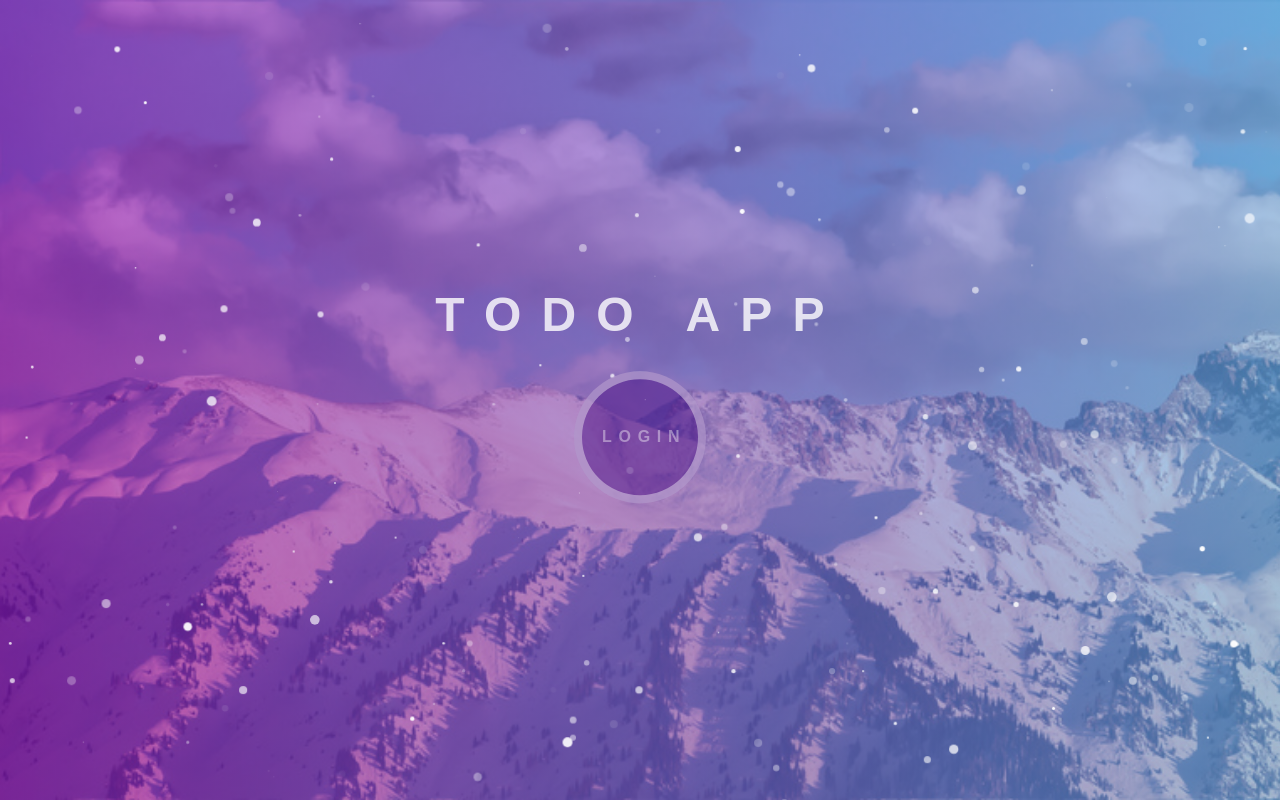
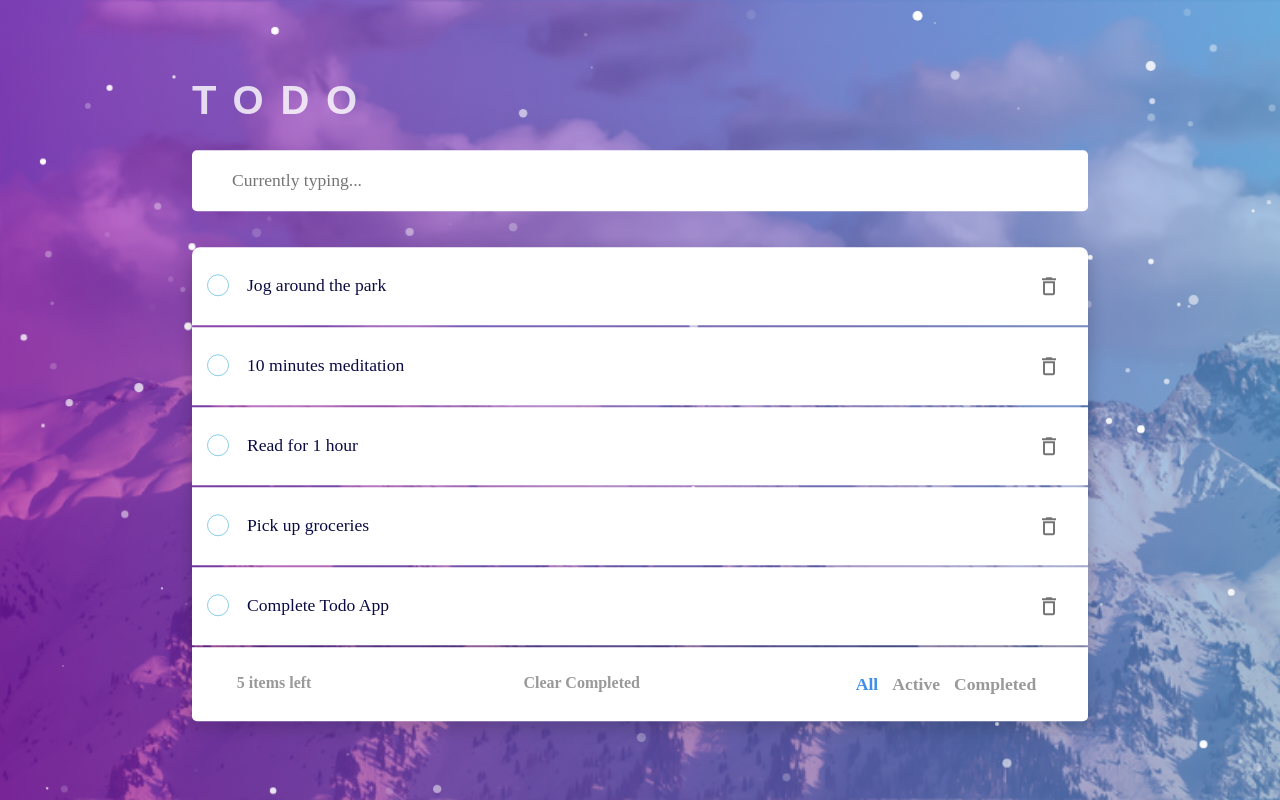
Before and after one commit to TVasilieva/Todo-API, a React (Create React App) app: page /todo in a window 1280 px wide. Built offline with nearby package versions, Linux system fonts and the light colour scheme.

Commit message:
feat: added router to login-page

```diff
--- a/package.json
+++ b/package.json
@@ -17,6 +17,7 @@
     "node-sass": "^7.0.1",
     "react": "^17.0.2",
     "react-dom": "^17.0.2",
+    "react-router-dom": "^6.2.1",
     "react-scripts": "5.0.0",
     "typescript": "^4.5.5",
     "web-vitals": "^2.1.4"
--- a/src/App.scss
+++ b/src/App.scss
@@ -5,7 +5,7 @@
 }
 
 h1 {
-  margin-bottom: 8%;
+  margin-bottom: 3%;
   font: 2.5em "Fira Sans", sans-serif;
   font-weight: 600;
   color: rgba(255, 255, 255, 0.8);
@@ -31,7 +31,7 @@ h1 {
   padding: 20px;
   top: 54%;
   left: 50%;
-  transform: translate(-50%, -46%);
+  transform: translate(-50%, -54%);
   text-align: center;
   background-color: rgba(75, 14, 133, 0.5);
   color: rgba(255, 255, 255, 0.4);
@@ -51,6 +51,13 @@ h1 {
   color: rgba(255, 255, 255, 0.8);
 }
 
+.user-page {
+  width: 70%;
+  position: absolute;
+  top: 50%;
+  left: 50%;
+  transform: translate(-50%, -50%);
+}
+
 //add btn
 //btn as props
-//portal
--- a/src/App.tsx
+++ b/src/App.tsx
@@ -3,54 +3,25 @@ import React, { FC, useState } from "react";
 import "./App.scss";
 
 import Layout from "./components/Layout";
-import InputForAdding from "./components/InputForAdding";
-import ListOfTodos from "./components/ListOfTodos";
 import Login from "./components/Login";
-import ShownItems from "./components/ShownItems";
-import LoginPortal from "./components/LoginPortal";
+import MainPage from "./pages/MainPage";
+import AppPage from "./pages/AppPage";
 
-import { todos } from "./todos";
+import { BrowserRouter as Router, Routes, Route } from "react-router-dom";
 
 const App: FC = () => {
-  const [user, setUser] = useState<boolean>(false);
-  const [isOpened, setIsOpened] = useState<boolean>(false);
   const [completed, setCompleted] = useState<boolean>(false);
-
-  const closeLoginModal = (): void => {
-    setIsOpened(false);
-  };
 
   return (
     <Layout>
-      {!user ? (
-        <>
-          {isOpened && (
-            <LoginPortal>
-              <Login onClose={closeLoginModal} />
-            </LoginPortal>
-          )}
-          {!isOpened && !user && (
-            <>
-              <h2 className="greeting">todo app</h2>
-              <button
-                className="login-btn"
-                onClick={() => {
-                  setIsOpened(!isOpened);
-                }}
-              >
-                Login
-              </button>
-            </>
-          )}
-        </>
-      ) : (
-        <>
-          <h1>todo</h1>
-          <InputForAdding />
-          <ListOfTodos todos={todos} />
-          <ShownItems />
-        </>
-      )}
+      <Router>
+        <Routes>
+          <Route path="/" element={<MainPage />} />
+          <Route path="/login" element={<Login />} />
+          <Route path="/todo" element={<AppPage />} />
+          <Route path="*">{"404"}</Route>
+        </Routes>
+      </Router>
     </Layout>
   );
 };
--- a/src/components/InputForAdding/index.tsx
+++ b/src/components/InputForAdding/index.tsx
@@ -4,13 +4,7 @@ import ComponentProps from "./types";
 import "./style.css";
 
 const InputForAdding: FC<ComponentProps> = () => {
-  return (
-    <input
-      className="inputForAdding"
-      placeholder="Currently typing..."
-      value=""
-    />
-  );
+  return <input className="inputForAdding" placeholder="Currently typing..." />;
 };
 
 export default InputForAdding;
--- a/src/components/InputForAdding/style.css
+++ b/src/components/InputForAdding/style.css
@@ -1,8 +1,10 @@
 .inputForAdding {
+  width: 100%;
   padding: 20px 40px;
   margin-bottom: 4%;
   background-color: #fff;
   border: none;
   border-radius: 5px;
   font-size: 1.1em;
+  font-family: "Bradley Hand", cursive;
 }
--- a/src/components/Login/index.tsx
+++ b/src/components/Login/index.tsx
@@ -1,32 +1,44 @@
-import React, { FC } from "react";
+import React, { FC, Fragment } from "react";
 
 import CloseIcon from "@mui/icons-material/Close";
 
 import "./style.css";
 import ComponentProps, { LoginHeader, SignUp } from "./types";
+import { useNavigate } from "react-router-dom";
+import LoginPortal from "../LoginPortal";
 
 const Login: FC<ComponentProps> = ({ onClose }) => {
   const loginHeaderInfo: LoginHeader[] = [
-    { id: "tab-1", className: "sign-in", name: "In" },
-    { id: "tab-2", className: "sign-up", name: "Up" },
+    { id: "tab-1", className: "sign-in", name: "In", checked: true },
+    { id: "tab-2", className: "sign-up", name: "Up", checked: false },
   ];
 
   const loginHeader = loginHeaderInfo.map((el) => {
     return (
-      <>
+      <Fragment key={el.id}>
         <input
           id={el.id}
           type="radio"
           name="tab"
           className={el.className}
-          checked
+          defaultChecked={el.checked}
         />
         <label htmlFor={el.id} className="tab">
           Sign {el.name}
         </label>
-      </>
+      </Fragment>
     );
   });
+
+  const signIn: SignUp[] = [
+    { htmlFor: "sign-user", name: "Username", type: "text" },
+    {
+      htmlFor: "sign-pass",
+      name: "Password",
+      type: "password",
+      "data-type": "password",
+    },
+  ];
 
   const signUp: SignUp[] = [
     { htmlFor: "user", name: "Username", type: "text" },
@@ -37,17 +49,33 @@ const Login: FC<ComponentProps> = ({ onClose }) => {
       "data-type": "password",
     },
     {
-      htmlFor: "pass",
+      htmlFor: "repeat-pass",
       name: "Repeat Password",
       type: "password",
       "data-type": "password",
     },
-    { htmlFor: "pass", name: "Email Address", type: "text" },
+    { htmlFor: "email", name: "Email Address", type: "text" },
   ];
+
+  const signInGroup = signIn.map((el) => {
+    return (
+      <div className="group" key={Math.random()}>
+        <label htmlFor={el.htmlFor} className="label">
+          {el.name}
+        </label>
+        <input
+          id={el.htmlFor}
+          type={el.type}
+          className="input"
+          data-type={el["data-type"]}
+        />
+      </div>
+    );
+  });
 
   const signUpGroup = signUp.map((el) => {
     return (
-      <div className="group">
+      <div className="group" key={Math.random()}>
         <label htmlFor={el.htmlFor} className="label">
           {el.name}
         </label>
@@ -63,25 +91,40 @@ const Login: FC<ComponentProps> = ({ onClose }) => {
 
   const signBtn: string[] = ["Sign In", "Sign Up"];
 
+  let navigate = useNavigate();
+
+  const letUserEntrance = (): void => {
+    false ? navigate("/todo") : navigate("/");
+  };
+
   const signBtns = signBtn.map((el) => {
     return (
-      <div className="group">
-        <input type="submit" className="button" value={el} />
+      <div className="group" key={el}>
+        <input
+          type="submit"
+          className="button"
+          value={el}
+          onClick={letUserEntrance}
+        />
       </div>
     );
   });
 
+  const closeLoginModal = (): void => {
+    navigate("/");
+  };
+
   return (
+    <LoginPortal>
       <div className="login-wrap">
         <div className="login-html">
-        <div className="close-login" onClick={onClose}>
+          <div className="close-login" onClick={closeLoginModal}>
             <CloseIcon fontSize="large" color="info" />
           </div>
           {loginHeader}
           <div className="login-form">
             <div className="sign-in-htm">
-            {signUpGroup[0]}
-            {signUpGroup[1]}
+              {signInGroup}
               <div className="group">
                 <input id="check" type="checkbox" className="check" />
                 <label htmlFor="check">
@@ -97,6 +140,7 @@ const Login: FC<ComponentProps> = ({ onClose }) => {
           </div>
         </div>
       </div>
+    </LoginPortal>
   );
 };
 
--- a/src/components/Login/types.ts
+++ b/src/components/Login/types.ts
@@ -1,11 +1,12 @@
 export default interface ComponentProps {
-  onClose: () => void;
+  onClose?: () => void;
 }
 
 export type LoginHeader = {
   id: string;
   className: string;
   name: string;
+  checked: boolean;
 };
 
 export type SignUp = {
--- a/src/components/ShownItems/style.css
+++ b/src/components/ShownItems/style.css
@@ -6,6 +6,7 @@
   background-color: #fff;
   font-weight: 600;
   color: rgba(0, 0, 0, 0.4);
+  font-family: "Bradley Hand", cursive;
   border-radius: 0 0 5px 5px;
   box-shadow: 0 8px 16px 0 rgba(0, 0, 0, 0.15);
 }
--- /dev/null
+++ b/src/pages/AppPage/index.tsx
@@ -0,0 +1,19 @@
+import React from "react";
+import InputForAdding from "../../components/InputForAdding";
+import ListOfTodos from "../../components/ListOfTodos";
+import ShownItems from "../../components/ShownItems";
+
+import { todos } from "../../todos";
+
+function AppPage() {
+  return (
+    <div className="user-page">
+      <h1>todo</h1>
+      <InputForAdding />
+      <ListOfTodos todos={todos} />
+      <ShownItems />
+    </div>
+  );
+}
+
+export default AppPage;
--- /dev/null
+++ b/src/pages/MainPage/index.tsx
@@ -0,0 +1,22 @@
+import React from "react";
+import { useNavigate } from "react-router-dom";
+
+function MainPage() {
+  const navigate = useNavigate();
+
+  return (
+    <>
+      <h2 className="greeting">todo app</h2>
+      <button
+        className="login-btn"
+        onClick={() => {
+          navigate("/login");
+        }}
+      >
+        Login
+      </button>
+    </>
+  );
+}
+
+export default MainPage;
```
Also changed, not shown: 1 other file (tests, documents, lock files or other folders). Lines whose indentation alone changed are shown as unchanged.
